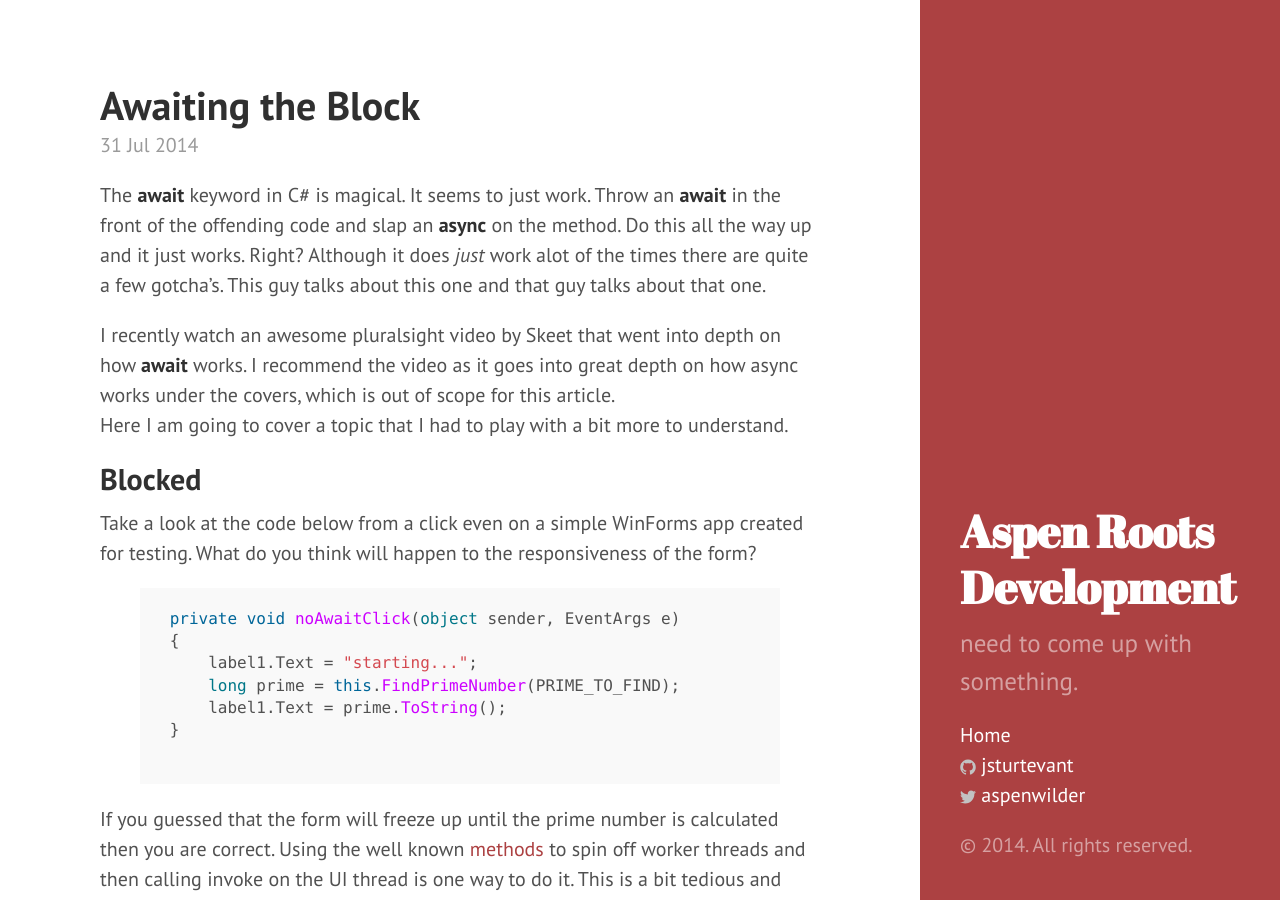
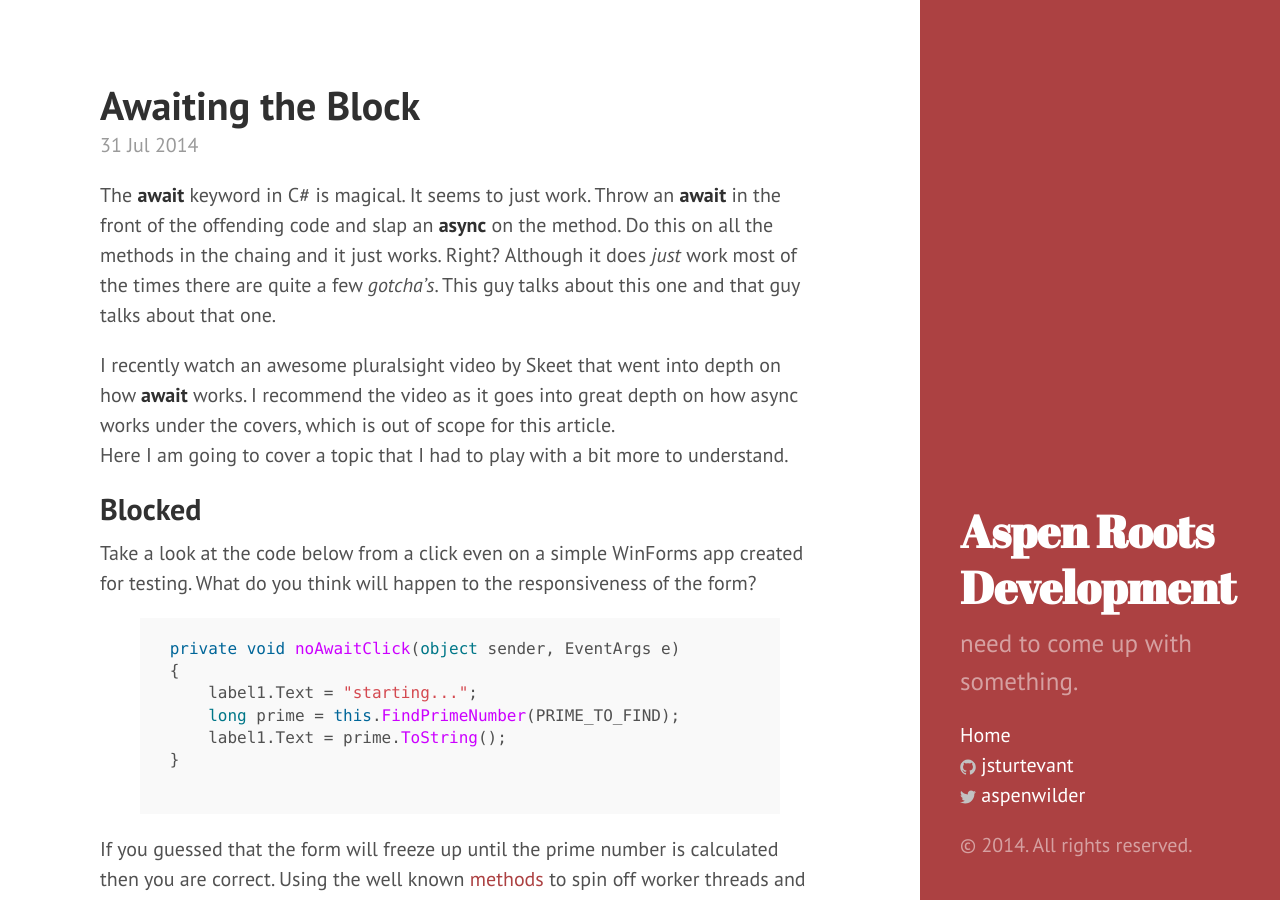
Before and after one commit to jsturtevant/jsturtevant.github.io, a Jekyll site: the page built from _posts/2014-07-31-awaiting-the-block.markdown, in a window 1280 px wide and 900 px high. Built offline with Jekyll 4.4.1, drawn with Linux system fonts in a browser that asks for light colours; Markdown is read by kramdown in place of the engine named in the settings; some of the changed text lies outside the part shown.

Commit message:
rough draft done

```diff
--- a/_posts/2014-07-31-awaiting-the-block.markdown
+++ b/_posts/2014-07-31-awaiting-the-block.markdown
@@ -6,8 +6,8 @@ categories: csharp
 ---
 
 The **await** keyword in C# is magical.  It seems to just work.  Throw an **await** in the front of the offending code
- and slap an **async** on the method.  Do this all the way up and it just works. Right?  Although it does *just* work
- alot of the times there are quite a few gotcha's.  This guy talks about this one and
+ and slap an **async** on the method.  Do this on all the methods in the chaing and it just works. Right?  Although it
+ does *just* work most of the times there are quite a few *gotcha's*.  This guy talks about this one and
  that guy talks about that one.
 
  I recently watch an awesome pluralsight video by Skeet that went into depth on how **await** works.  I recommend the
@@ -93,4 +93,6 @@ private async Task<long> primenumberAsync2()
 {% endhighlight %}
 
 ## Conclusion
-**Await** and **async**
+**Await** and **async** are power additions to the C# language but with great power comes great responsibility.  In
+this post we took a look at one scenario where **await** and **async** are not magic bullets and a little bit of care
+ needs to be taken to make sure that the behavior we are expecting at runtime is properly implemented.
```
